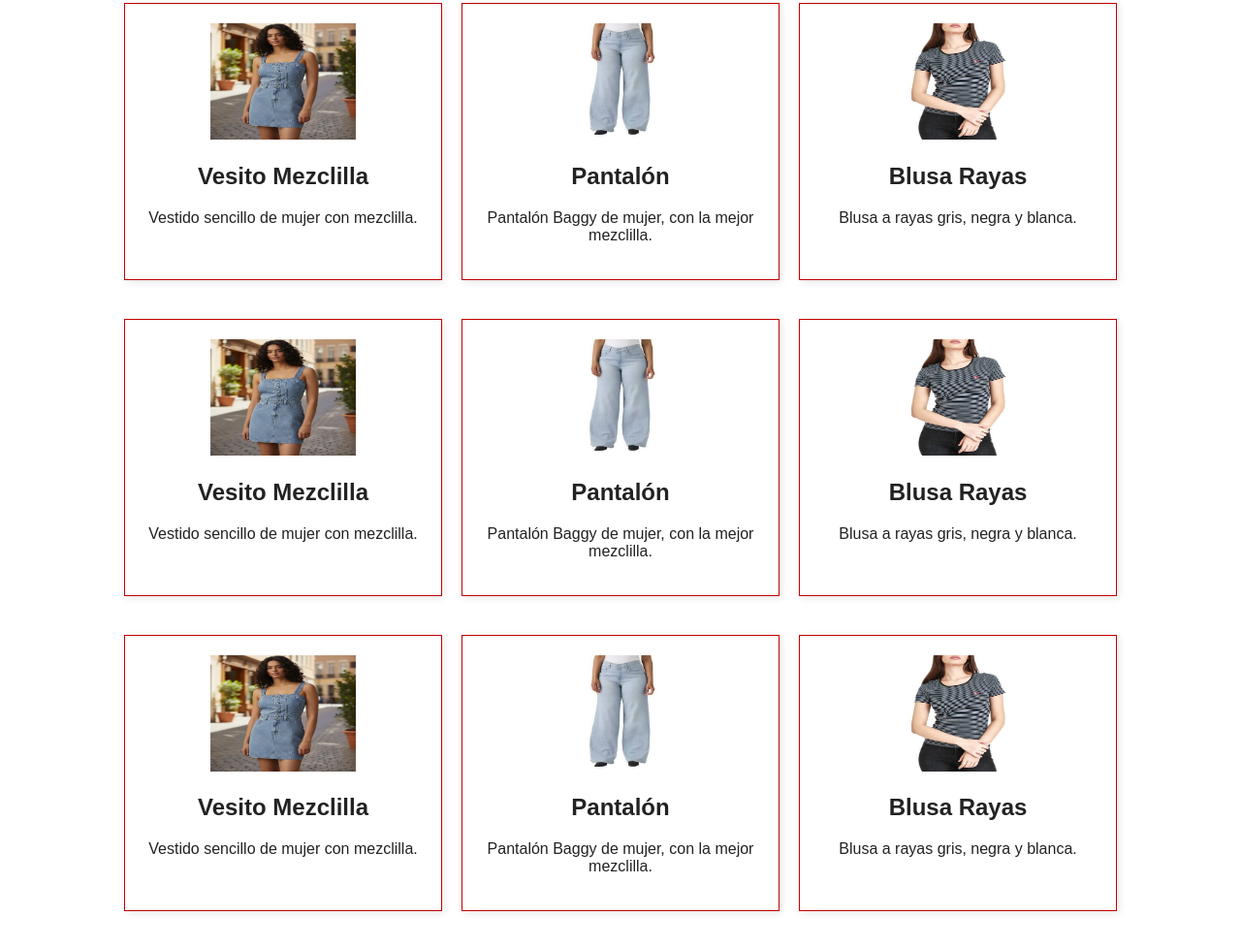
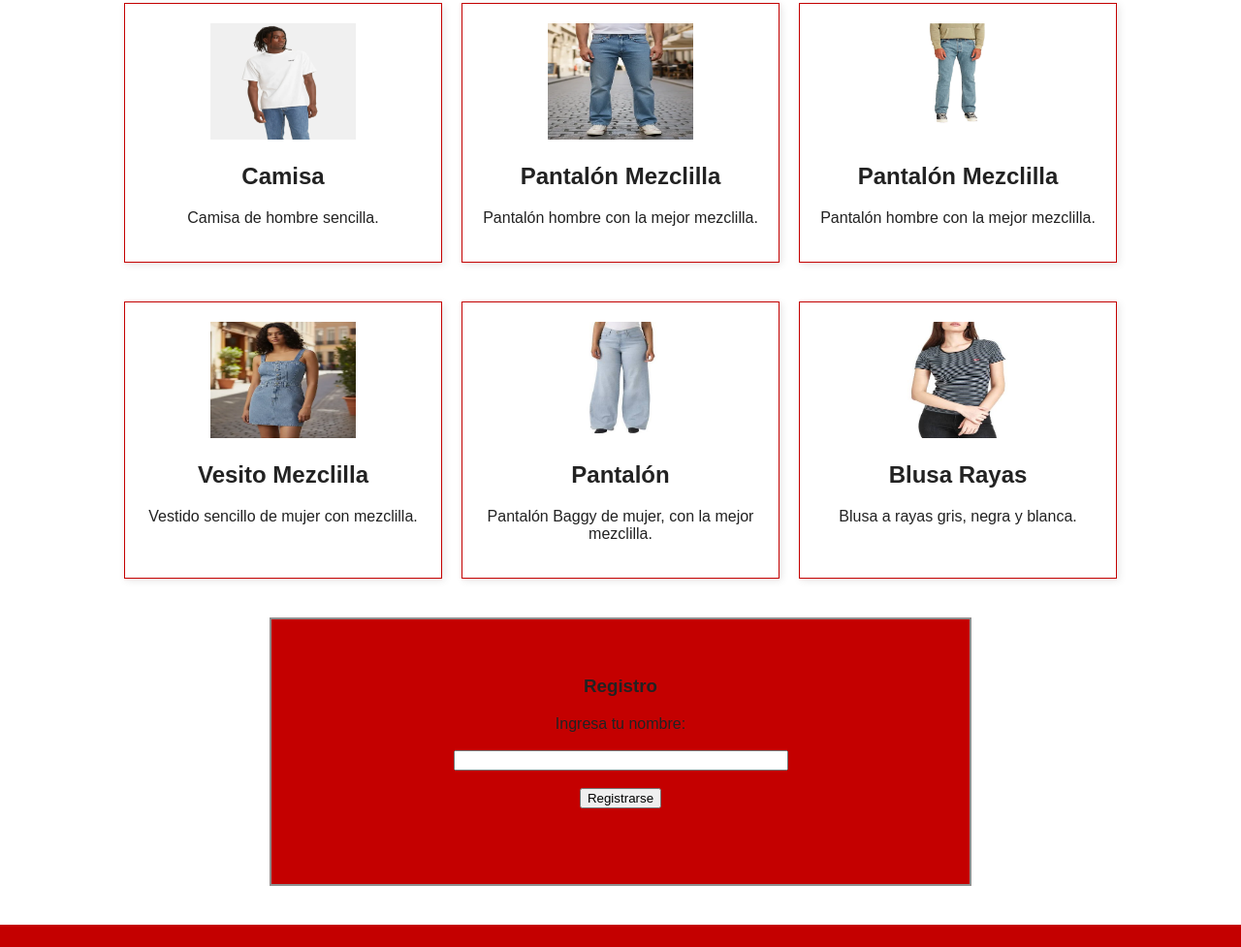
Before and after one commit to AdameDenis/ADBD0783_Examen2do_Parcial, a plain HTML site: page index.html in a window 1280 px wide. Shown: the part 672-1649 px from the top of the page at 97% size. Drawn offline with Linux system fonts and the light colour scheme.

Commit message:
Revise men's clothing section and remove women's section
Updated product listings for men's clothing and removed the women's section.

```diff
--- a/index.html
+++ b/index.html
@@ -100,21 +100,21 @@
 <section #hombre>
     <div class="contenedor-tarjetas">
         <div class="tarjeta">
-            <img src="mujimg1.jpg" alt="Vesito Mezclilla" width="150" height="120">
-            <h2>Vesito Mezclilla</h2>
-            <p>Vestido sencillo de mujer con mezclilla.</p>
+            <img src="himg1.jpg" alt="Camiseta" width="150" height="120">
+            <h2>Camisa</h2>
+            <p>Camisa de hombre sencilla.</p>
         </div>
 
         <div class="tarjeta">
-            <img src="mujimg2.jpg" alt="Pantalón" width="150" height="120">
-            <h2>Pantalón</h2>
-            <p>Pantalón Baggy de mujer, con la mejor mezclilla.</p>
+            <img src="himg2.jpg" alt="Pantalón" width="150" height="120">
+            <h2>Pantalón Mezclilla</h2>
+            <p>Pantalón hombre con la mejor mezclilla.</p>
         </div>
 
         <div class="tarjeta">
-            <img src="mujimg3.jpg" alt="Blusa" width="150" height="120">
-            <h2>Blusa Rayas</h2>
-            <p>Blusa a rayas gris, negra y blanca.</p>
+            <img src="himg3.jpg" alt="Pantalón" width="150" height="120">
+            <h2>Pantalón Mezclilla</h2>
+            <p>Pantalón hombre con la mejor mezclilla.</p>
         </div>
     </div>
 </section>
@@ -141,27 +141,6 @@
     </div>
 </section>
 
-        <section="#mujer">
-    <div class="contenedor-tarjetas">
-        <div class="tarjeta">
-            <img src="mujimg1.jpg" alt="Vesito Mezclilla" width="150" height="120">
-            <h2>Vesito Mezclilla</h2>
-            <p>Vestido sencillo de mujer con mezclilla.</p>
-        </div>
-
-        <div class="tarjeta">
-            <img src="mujimg2.jpg" alt="Pantalón" width="150" height="120">
-            <h2>Pantalón</h2>
-            <p>Pantalón Baggy de mujer, con la mejor mezclilla.</p>
-        </div>
-
-        <div class="tarjeta">
-            <img src="mujimg3.jpg" alt="Blusa" width="150" height="120">
-            <h2>Blusa Rayas</h2>
-            <p>Blusa a rayas gris, negra y blanca.</p>
-        </div>
-    </div>
-    </section>
     <div class="formulario">
         <h3>Registro</h3>
         <form onsubmit="saludarUsuario(event)">
```
Lines whose indentation alone changed are shown as unchanged.
